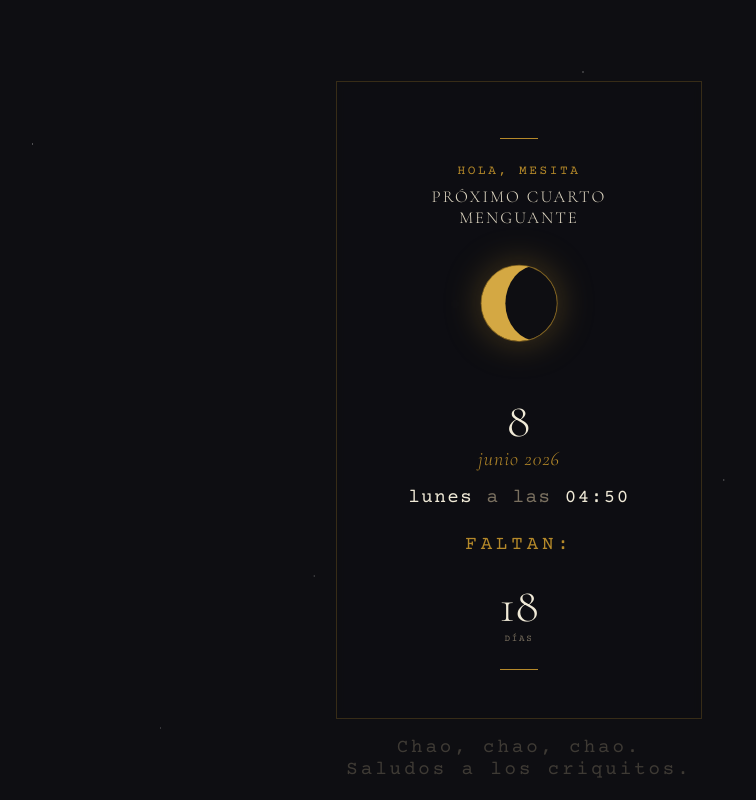
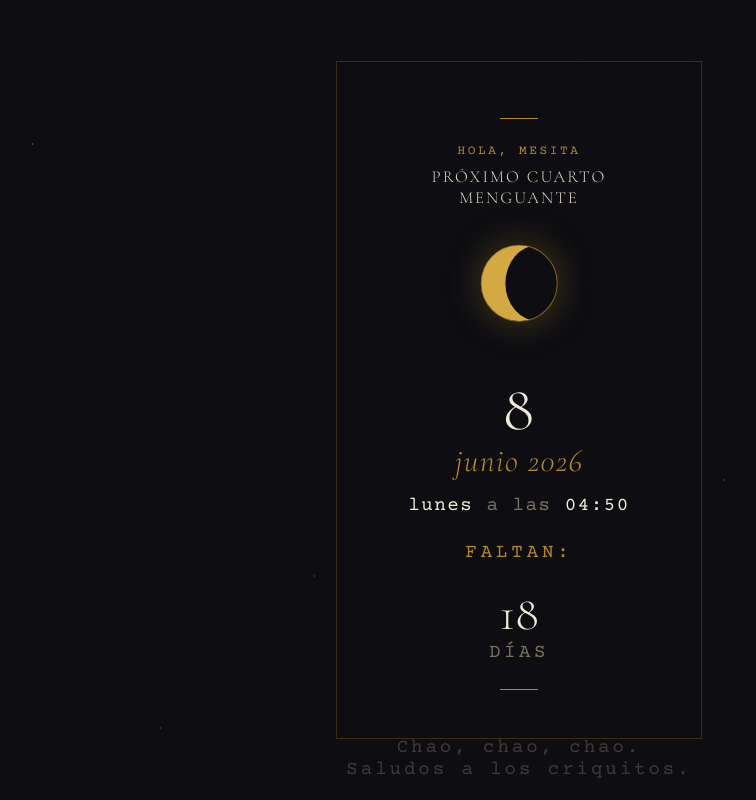
Before and after one commit to Konzard2/luna, a plain HTML site: page index.html in a window 1280 px wide. Shown: the whole page, without its empty margins (121-877 px from the left). Drawn offline with nearby package versions, Linux system fonts and the light colour scheme.

Commit message:
More font increases

```diff
--- a/index.html
+++ b/index.html
@@ -114,7 +114,7 @@
     }
 
     .date-big {
-      font-size: 3rem;
+      font-size: 4rem;
       font-weight: 300;
       line-height: 1;
       color: var(--paper);
@@ -123,7 +123,7 @@
     .date-big span {
       display: block;
       font-style: italic;
-      font-size: 1.25rem;
+      font-size: 2.0rem;
       color: var(--gold);
       margin-top: .25rem;
     }
@@ -170,7 +170,7 @@
     }
     .unit .u {
       font-family: 'Courier Prime', monospace;
-      font-size: .58rem;
+      font-size: 1.2rem;
       letter-spacing: .18em;
       text-transform: uppercase;
       color: var(--dim);
```
